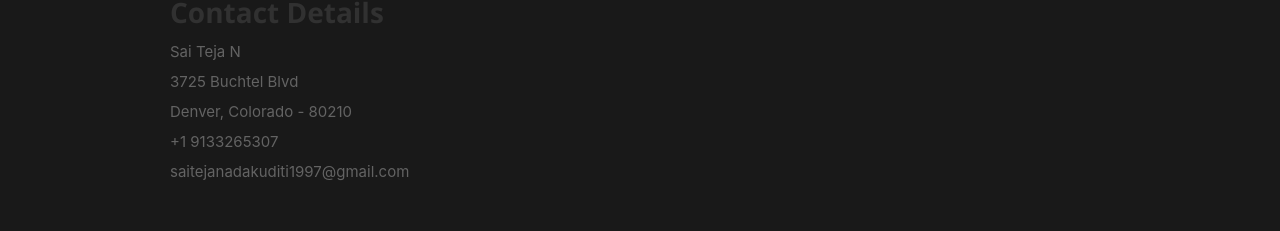
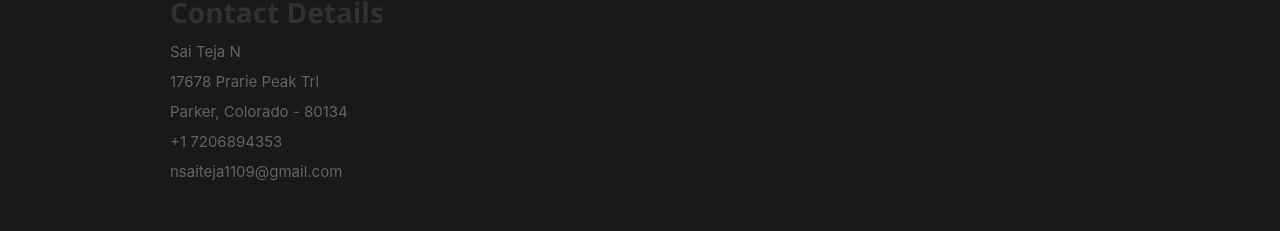
Before and after one commit to isaitejan/SaiTejaNadakuditiPortfolio, a React (Create React App) app: page / in a window 1280 px wide. Shown: the part 3605-3836 px from the top of the page. Built offline with nearby package versions, Linux system fonts and the light colour scheme.

Commit message:
changed details

```diff
--- a/src/resumeData.js
+++ b/src/resumeData.js
@@ -23,10 +23,10 @@ let resumeData = {
         }
       ],
     "aboutme":"I'm currently employed as a Sr Full Stack Developer at Colorado Community College System. I handle end-to-end development tasks, including frontend and backend, database management, API integration, and ensuring seamless user experiences.",
-    "address":"3725 Buchtel Blvd",
-    "address2":"Denver, Colorado - 80210",
-    "contactNo":"+1 9133265307",
-    "mailid":"saitejanadakuditi1997@gmail.com",
+    "address":"17678 Prarie Peak Trl",
+    "address2":"Parker, Colorado - 80134",
+    "contactNo":"+1 7206894353",
+    "mailid":"nsaiteja1109@gmail.com",
     "education":[
       {
         "UniversityName":"University of Central Missouri",
```
Also changed, not shown: 10 other files (tests, documents, lock files or other folders).
